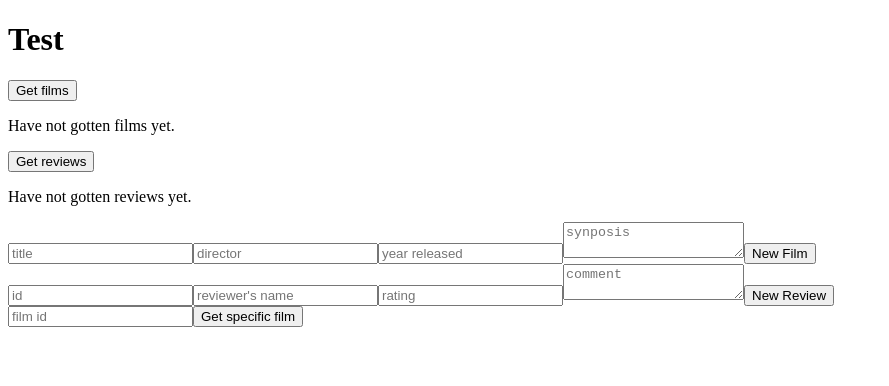
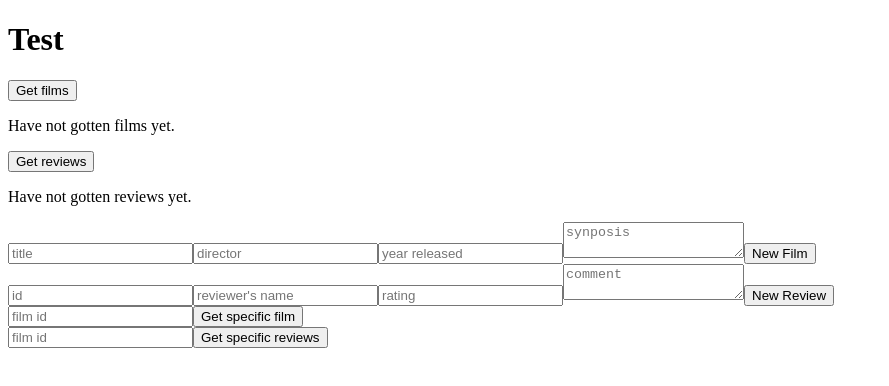
Before and after one commit to DareDevilLuc/Film-Review, a Vue app in the folder frontend/: page / in a window 1280 px wide. Shown: the top 386 px of the page, without its empty margins (0-889 px from the left). Built offline with nearby package versions, Linux system fonts and the light colour scheme.

Commit message:
getting specific reviews

```diff
--- a/frontend/src/App.vue
+++ b/frontend/src/App.vue
@@ -12,6 +12,7 @@ const reviewerName = ref('')
 const rating = ref()
 const comment = ref('')
 const specificId = ref('')
+const specificIdRev = ref('')
 
 function getFilms() {
   fetch('http://localhost:3000/films')
@@ -87,6 +88,12 @@ function getSpecificFilm () {
   .then(data => console.log(data))
 }
 
+function getSpecificReviews () {
+  fetch('http://localhost:3000/reviews/' + specificIdRev.value)
+  .then(response => { return response.json()})
+  .then(data => console.log(data))
+}
+
 </script>
 
 <template>
@@ -105,7 +112,7 @@ function getSpecificFilm () {
 
   <div v-if="reviews.length > 0">
     <li v-for="review in reviews" :key="review._id">
-      {{ review.reviewerName }}: {{ review.comment }}
+      {{ review.reviewerName }}: {{ review.comment }} | REVIEWED: {{ review.film.title }} | RATING = {{ review.rating }}
     </li>
   </div>
   <p v-else>Have not gotten reviews yet.</p>
@@ -131,6 +138,11 @@ function getSpecificFilm () {
     <button type="submit">Get specific film</button>
   </form>
 
+  <form @submit.prevent="getSpecificReviews()">
+    <input v-model="specificIdRev" placeholder="film id">
+    <button type="submit">Get specific reviews</button>
+  </form>
+
 </template>
 
 <style scoped></style>
```
Also changed, not shown: 1 other file (tests, documents, lock files or other folders).
